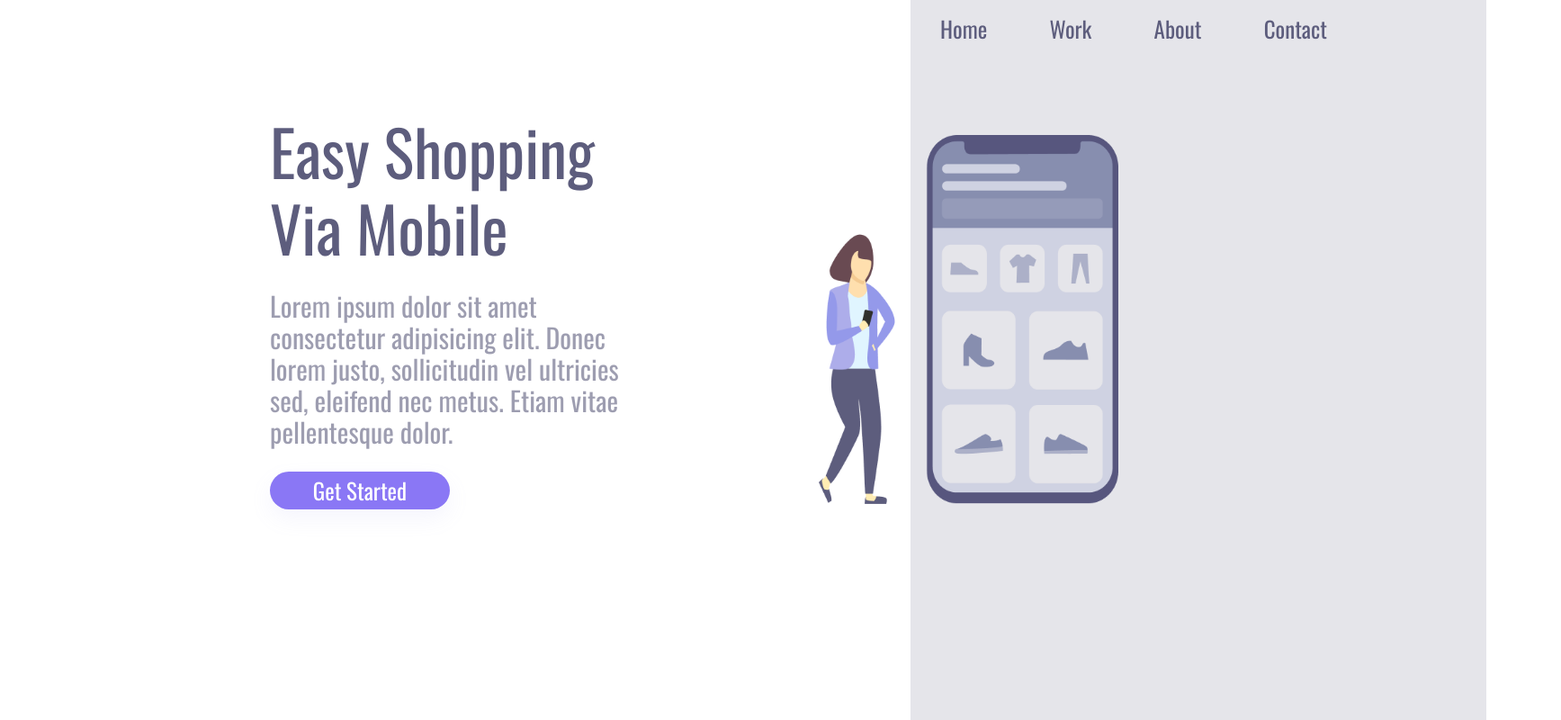
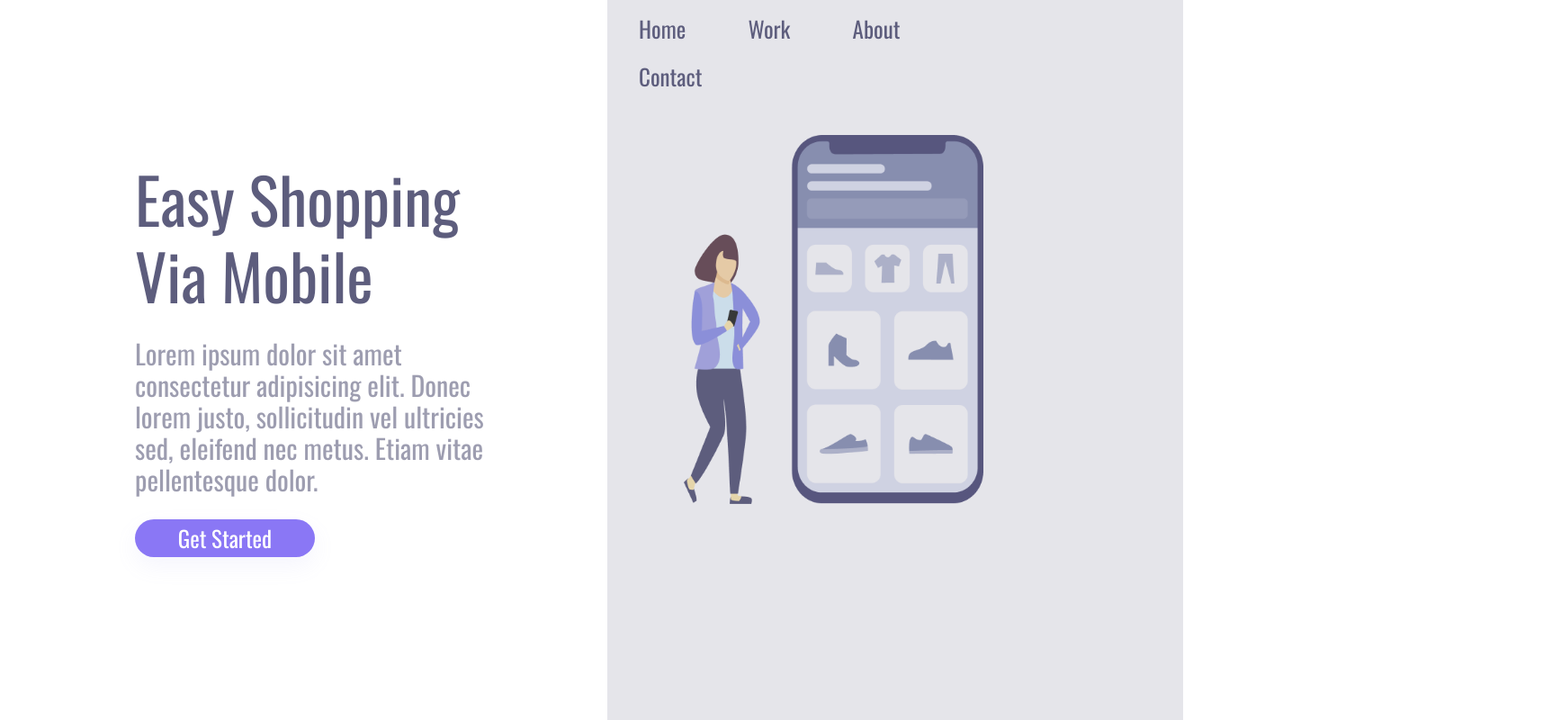
Before and after one commit to AlexandreSilva78/projeto-responsivo-easy-shopping-via-mobile, a plain HTML site: page index.html in a window 1280 px wide. Shown: the whole page at 90% size, 1735 px wide, since content can reach past the window. Drawn offline with nearby package versions, Linux system fonts and the light colour scheme.

Commit message:
Alteração no tamanho do background, heard, section, smart

```diff
--- a/style.css
+++ b/style.css
@@ -18,7 +18,7 @@ body {
     background-color: rgba(93,93,125,0.16);
     height: 100vh;
     position: absolute;
-    left: 1012px;
+    left: 675px;
     top: 0%;
     height: 100%;
 }
@@ -26,20 +26,21 @@ body {
 header {      /*container-left*/
     font-size: 36px;
     position: relative;
-    left: 1015px;
+    left: 680px;
+    width: 490px;
 }
 
 section {    /*container-right*/
     display: inline-block;
     margin-top: 10%;
-    padding-left: 300px;
+    padding-left: 150px;
     width: 60%;
 }
 
 .smart {
     position: absolute;
     top: 150px;
-    left: 910px;
+    left: 760px;
     height: 410px;
 }
 
```
